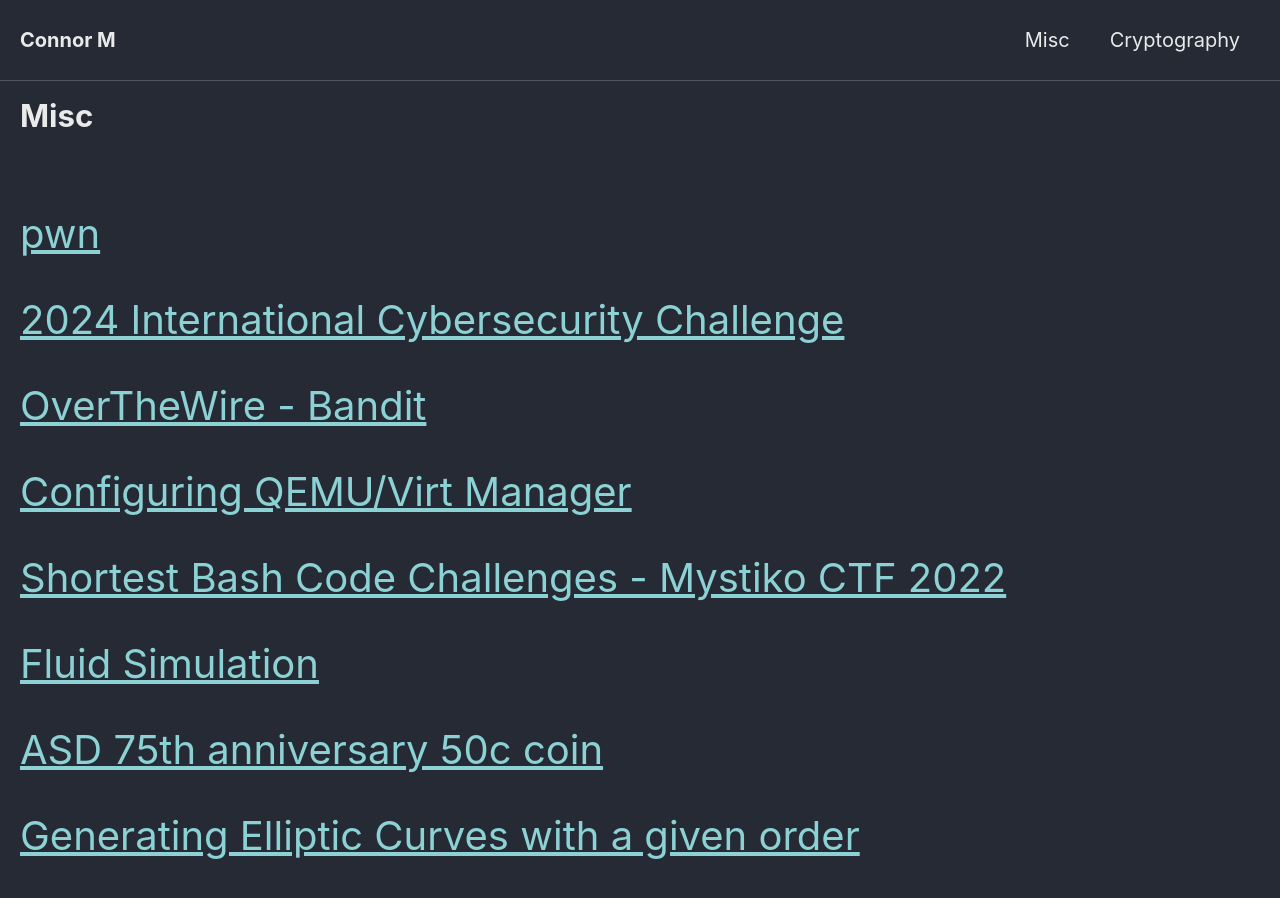
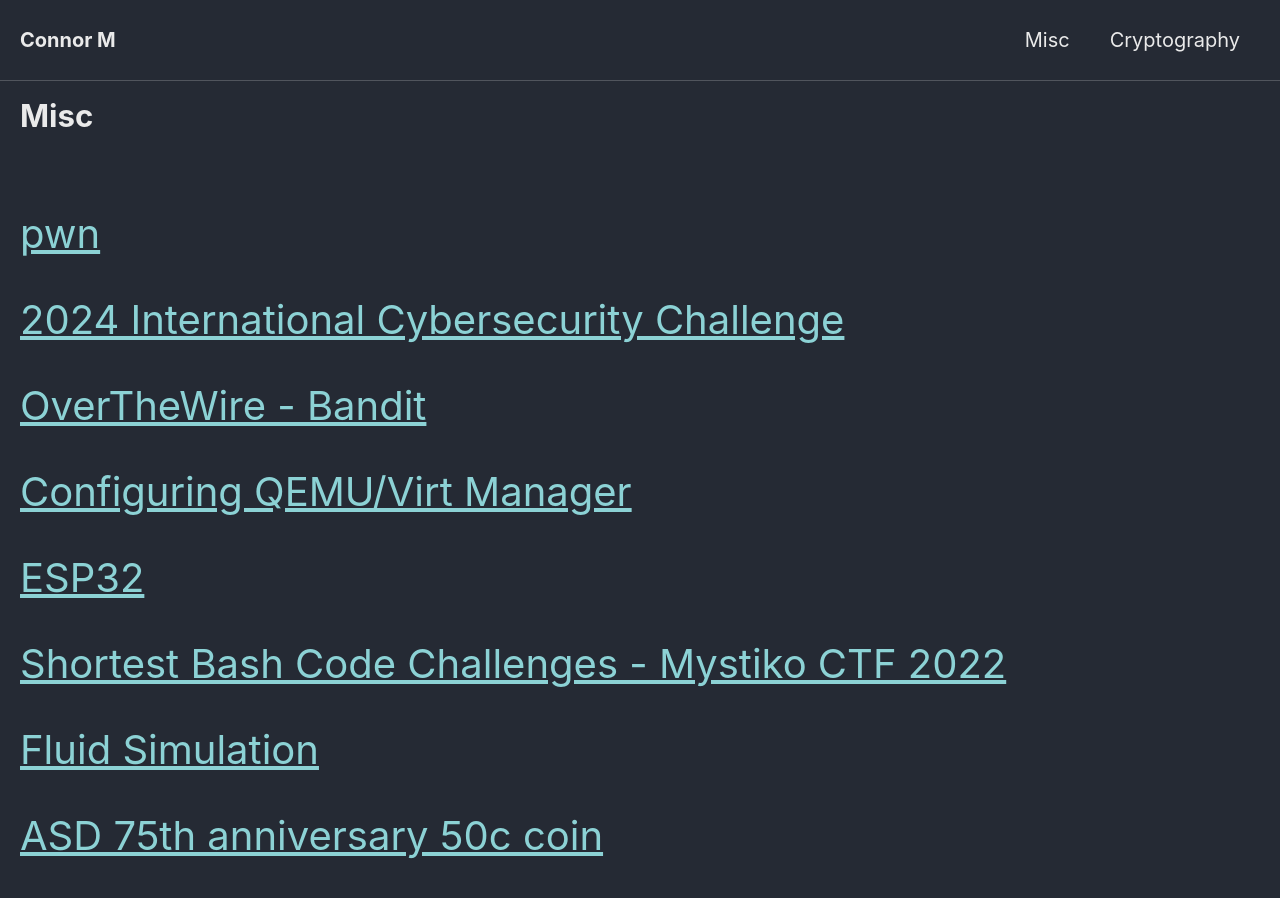
Before and after one commit to Connor-McCartney/Connor-McCartney.github.io, a Jekyll site: the page built from _pages/misc.md, in a window 1280 px wide and 900 px high. Built offline with Jekyll 4.4.1, drawn with Linux system fonts in a browser that asks for light colours; cached includes are drawn as plain includes.

Commit message:
Update misc.md

```diff
--- a/_pages/misc.md
+++ b/_pages/misc.md
@@ -12,6 +12,8 @@ title: Misc
 <span style="font-size:2em;">   [OverTheWire - Bandit](/misc/OverTheWireBandit)   </span>
 
 <span style="font-size:2em;">   [Configuring QEMU/Virt Manager](/misc/qemu)   </span>
+
+<span style="font-size:2em;">   [ESP32](/misc/esp32)   </span>
 
 <span style="font-size:2em;">   [Shortest Bash Code Challenges - Mystiko CTF 2022](/misc/shortest-bash-code-challs)   </span>
 
```
